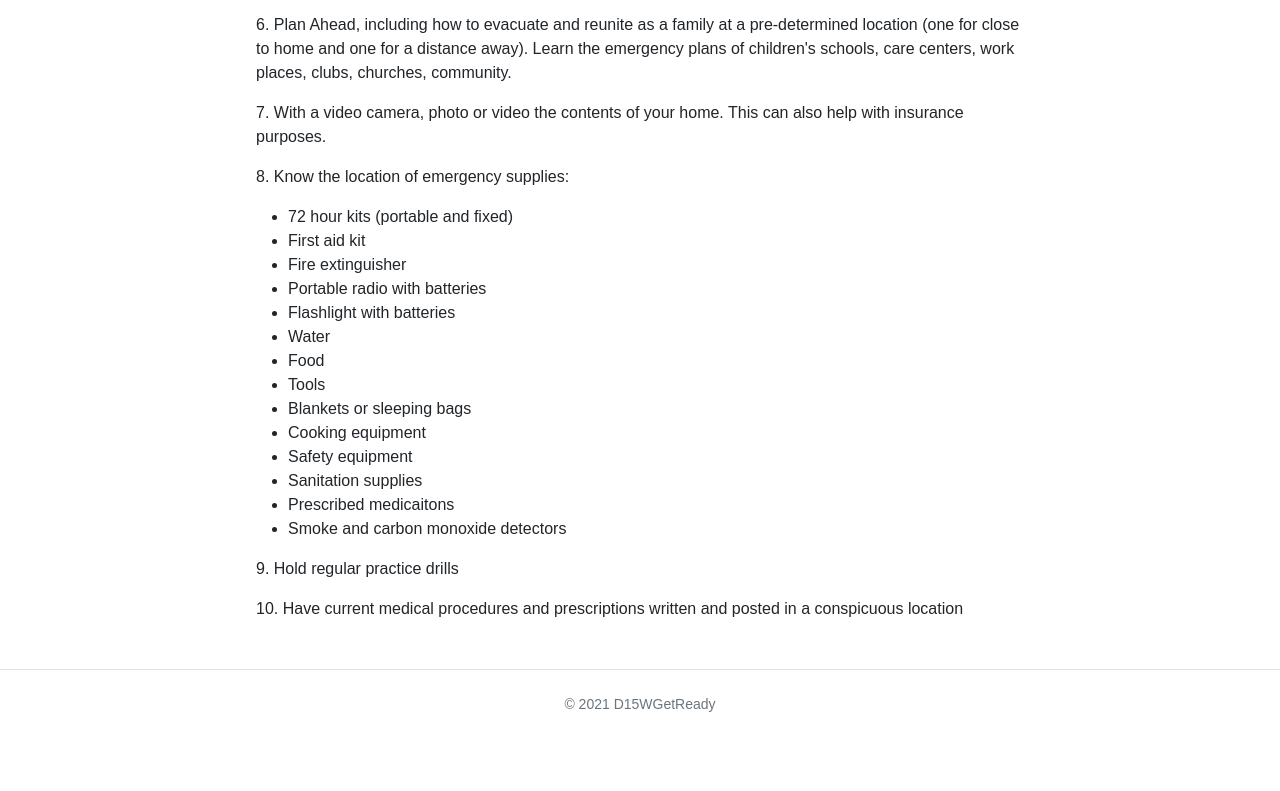
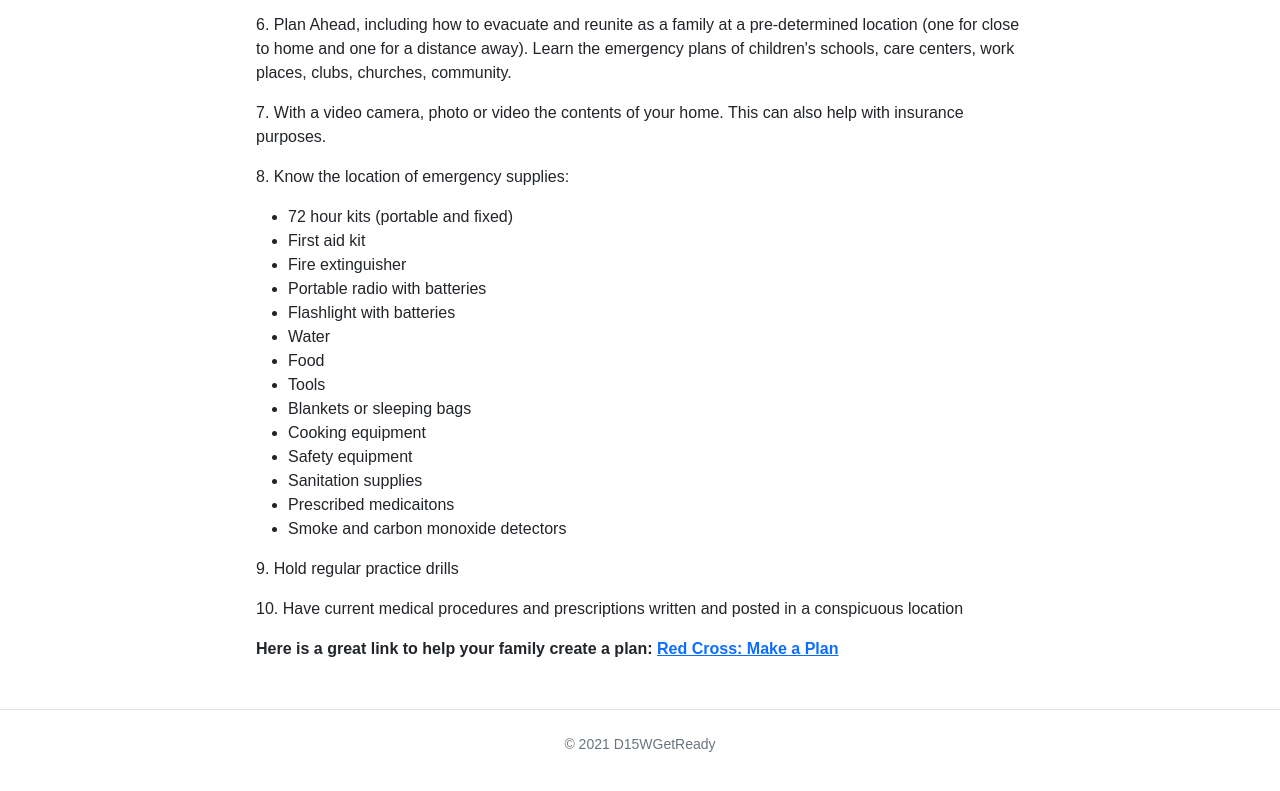
Before and after one commit to DallasM31/D15GetReady, a plain HTML site: page cat-predisasterplan.html in a window 1280 px wide. Shown: the part 1107-1898 px from the top of the page. Before the commit the page ends 1862 px from the top, so only its background shows below. Drawn offline with nearby package versions, Linux system fonts and the light colour scheme.

Commit message:
added link to red cross

```diff
--- a/cat-predisasterplan.html
+++ b/cat-predisasterplan.html
@@ -76,6 +76,7 @@
       <p>9. Hold regular practice drills</p>
       <p>10. Have current medical procedures and prescriptions written and posted in a conspicuous location</p>
 
+      <b>Here is a great link to help your family create a plan: <a href="https://www.redcross.org/get-help/how-to-prepare-for-emergencies/make-a-plan.html">Red Cross: Make a Plan</a></b>
     </div>
 
     <footer class="border-top mt-5 py-4 text-center text-muted small">
```
Also changed, not shown: checklists.html (+1 -0 lines).
